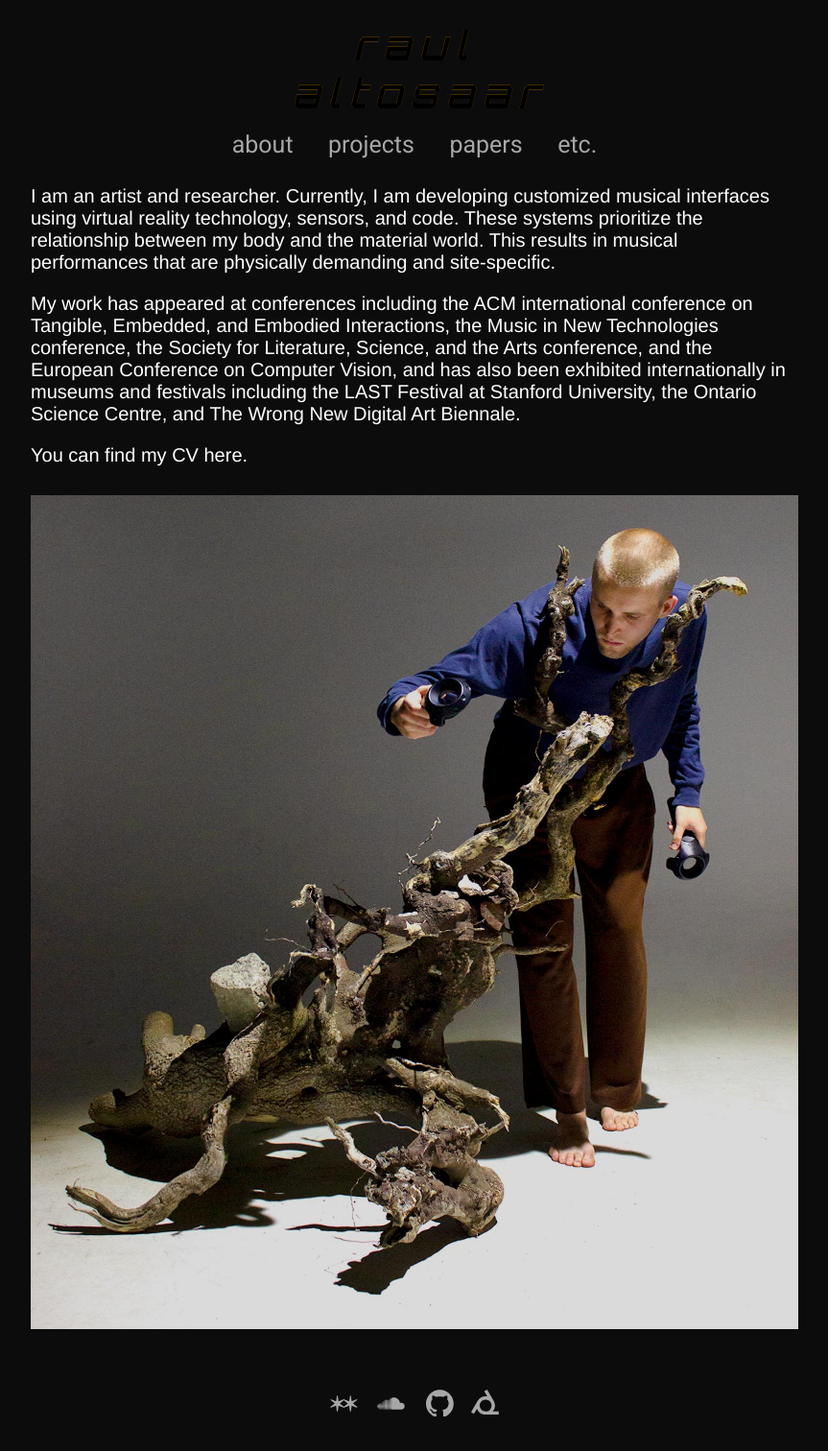
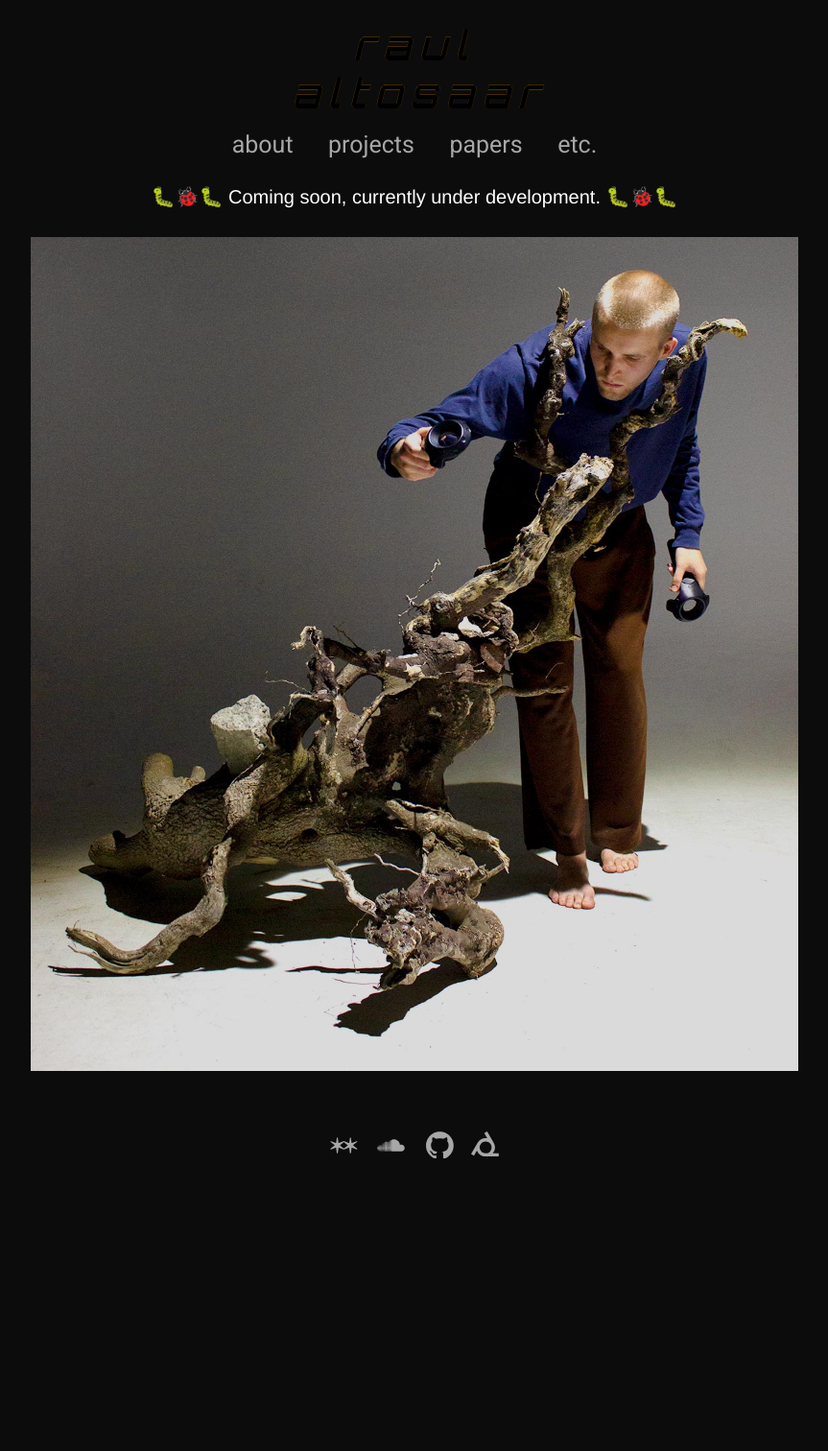
Before and after one commit to raulaltosaar/raul.earth, a Jekyll site: the page built from _pages/about.md, in a window 1280 px wide. Shown: the whole page at 96% size, without its empty margins (208-1071 px from the left). Built offline with Jekyll 4.4.1, drawn with Linux system fonts in a browser that asks for light colours; after the commit the page ends 1243 px from its top, so only the background shows below that.

Commit message:
create pages and add coming soon text

```diff
--- a/_pages/about.md
+++ b/_pages/about.md
@@ -1,13 +1,14 @@
 ---
 layout: default
-title: About
+title: About - Raul Altosaar
 permalink: /about
 ---
+<p style="text-align: center">🐛🐞🐛 Coming soon, currently under development. 🐛🐞🐛</p>
 
-I am an artist and researcher. Currently, I am developing customized musical interfaces using virtual reality technology, sensors, and code. These systems prioritize the relationship between my body and the material world. This results in musical performances that are physically demanding and site‑specific.
+<!-- I am an artist and researcher. Currently, I am developing customized musical interfaces using virtual reality technology, sensors, and code. These systems prioritize the relationship between my body and the material world. This results in musical performances that are physically demanding and site‑specific.
 
 My work has appeared at conferences including the ACM international conference on Tangible, Embedded, and Embodied Interactions, the Music in New Technologies conference, the Society for Literature, Science, and the Arts conference, and the European Conference on Computer Vision, and has also been exhibited internationally in museums and festivals including the LAST Festival at Stanford University, the Ontario Science Centre, and The Wrong New Digital Art Biennale.
 
-You can find my CV here.
+You can find my CV here. -->
 
 ![](/assets/img/misc/rafull.jpg)
```
Also changed, not shown: _pages/blog.md (deleted, +0 -26 lines), _pages/etc.md (renamed from _pages/other-work.md, +7 -4 lines), _pages/papers.md (added, +8 -0 lines), _pages/projects.md (added, +6 -0 lines), assets/icon/caterpillar.png (added), 1 other file.
